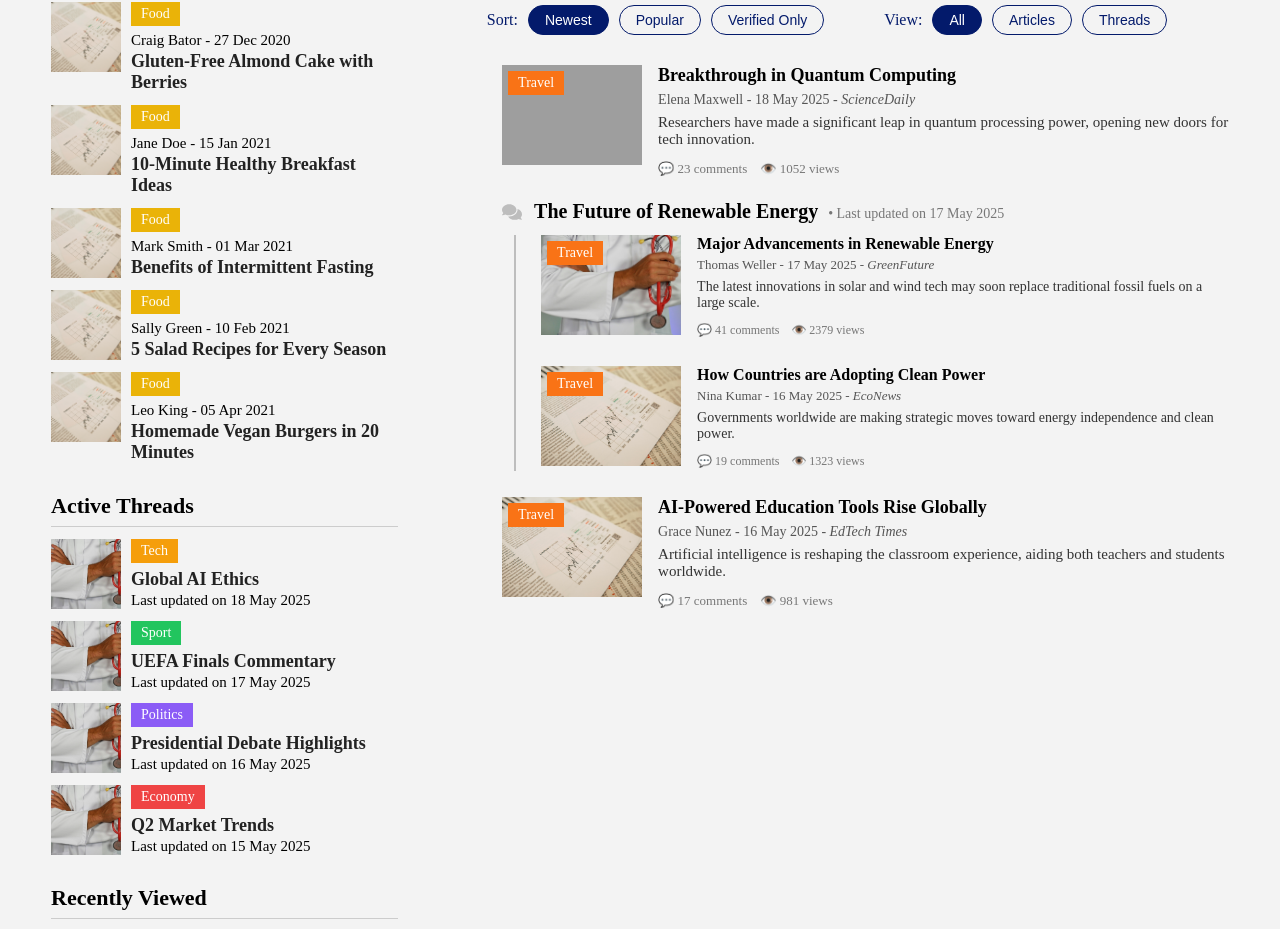
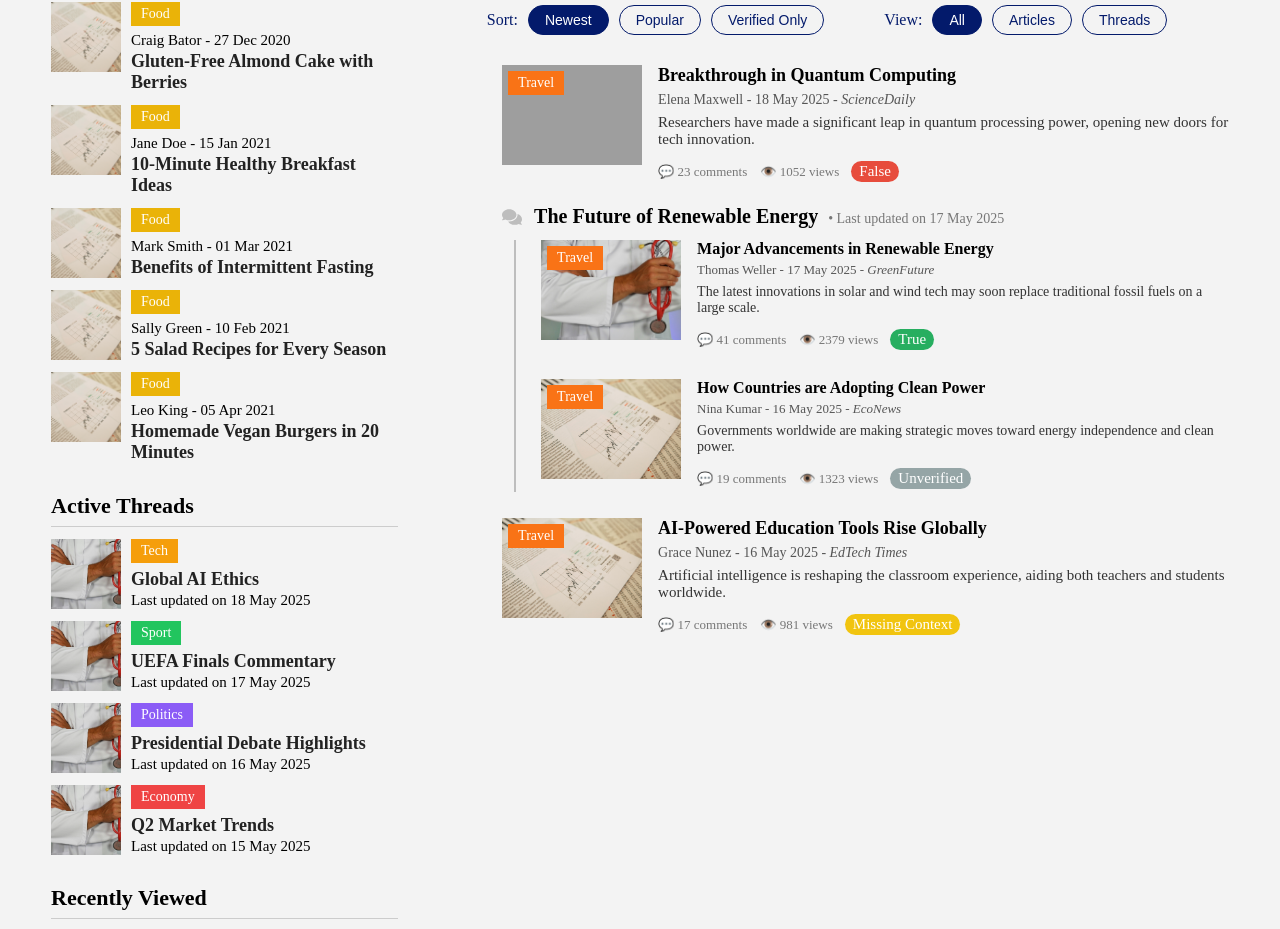
Before and after one commit to rusuioana7/Aware, a React (Vite) app in the folder front-aware/: page /home in a window 1280 px wide. Shown: the part 952-1881 px from the top of the page. Built offline with nearby package versions, Linux system fonts and the light colour scheme; grey boxes are pictures that could not be loaded; a web font is replaced by a local one.

Commit message:
credibility label

```diff
--- a/front-aware/src/components/ArticlePage/ArticleLayout.tsx
+++ b/front-aware/src/components/ArticlePage/ArticleLayout.tsx
@@ -1,4 +1,5 @@
 import React from 'react';
+import CredibilityLabel from "../Cards/Tags/CredibilityLabel.tsx";
 import {
     FaBookmark,
     FaDownload,
@@ -22,6 +23,7 @@ interface ArticleProps {
     readingTime?: string;
     commentsCount?: number;
     viewsCount?: string;
+    credibilityStatus?: 'true' | 'mostly-true' | 'missing-context' | 'false' | 'unverified';
 }
 
 const buttonStyle: React.CSSProperties = {
@@ -48,7 +50,8 @@ const Article: React.FC<ArticleProps> = ({
                                              publishedTime,
                                              readingTime,
                                              commentsCount,
-                                             viewsCount
+                                             viewsCount,
+                                             credibilityStatus,
                                          }) => {
     return (
         <article style={{
@@ -127,20 +130,8 @@ const Article: React.FC<ArticleProps> = ({
                     {readingTime && ` • ${readingTime}`}
                 </div>
 
-                <div style={{
-                    flex: 1,
-                    textAlign: 'right',
-                    minWidth: '33%',
-                    display: 'flex',
-                    justifyContent: 'flex-end',
-                    gap: '15px'
-                }}>
-                    {viewsCount && (
-                        <span><strong>{viewsCount}</strong> views</span>
-                    )}
-                    {commentsCount && (
-                        <span><strong>{commentsCount}</strong> comments</span>
-                    )}
+                <div style={{flex: 1, textAlign: 'right', minWidth: '33%'}}>
+                    {credibilityStatus && <CredibilityLabel status={credibilityStatus}/>}
                 </div>
             </div>
 
@@ -192,6 +183,26 @@ const Article: React.FC<ArticleProps> = ({
                 ))}
             </div>
 
+            <div style={{
+                display: 'flex',
+                justifyContent: 'flex-end',
+                alignItems: 'center',
+                fontSize: '14px',
+                color: '#666',
+                borderTop: '1px solid #eee',
+                paddingTop: '10px',
+                marginTop: '30px',
+                gap: '20px'
+            }}>
+                {viewsCount && (
+                    <span><strong>{viewsCount}</strong> views</span>
+                )}
+                {commentsCount && (
+                    <span><strong>{commentsCount}</strong> comments</span>
+                )}
+            </div>
+
+
         </article>
     );
 };
--- a/front-aware/src/components/Cards/ArticleLayouts/ArticleFeedLayout.tsx
+++ b/front-aware/src/components/Cards/ArticleLayouts/ArticleFeedLayout.tsx
@@ -1,6 +1,7 @@
 import React from 'react';
 import ArticleOptions from './ArticleOptions.tsx';
 import TopicTag from '../Tags/TopicTag.tsx';
+import CredibilityLabel from '../Tags/CredibilityLabel.tsx';
 
 export type ArticleFeedLayout = {
     title: string;
@@ -12,6 +13,7 @@ export type ArticleFeedLayout = {
     comments: number;
     views: number;
     image: string;
+    credibilityStatus?: 'true' | 'mostly-true' | 'missing-context' | 'false' | 'unverified';
 };
 
 type Props = {
@@ -20,6 +22,7 @@ type Props = {
     isHovered: boolean;
     onHover: (id: string | null) => void;
 };
+
 
 const ArticleFeed: React.FC<Props> = ({article, id, isHovered, onHover}) => (
     <div
@@ -51,9 +54,11 @@ const ArticleFeed: React.FC<Props> = ({article, id, isHovered, onHover}) => (
                 {article.author} - {article.date} - <span style={{fontStyle: 'italic'}}>{article.site}</span>
             </p>
             <p style={{fontSize: '15px', margin: '6px 0 8px', color: '#333'}}>{article.description}</p>
-            <p style={{fontSize: '13px', color: '#777'}}>
+            <p style={{fontSize: '13px', color: '#777', display: 'flex', alignItems: 'center'}}>
                 💬 {article.comments} comments &nbsp;&nbsp; 👁️ {article.views} views
+                {article.credibilityStatus && <CredibilityLabel status={article.credibilityStatus}/>}
             </p>
+
         </div>
     </div>
 );
--- /dev/null
+++ b/front-aware/src/components/Cards/Tags/CredibilityLabel.tsx
@@ -0,0 +1,39 @@
+import React from 'react';
+
+type CredibilityStatus = 'true' | 'mostly-true' | 'missing-context' | 'false' | 'unverified';
+
+type Props = {
+    status: CredibilityStatus;
+};
+
+const statusMap: Record<CredibilityStatus, { label: string; color: string }> = {
+    true: {label: 'True', color: '#27ae60'},
+    'mostly-true': {label: 'Mostly True', color: '#2ecc71'},
+    'missing-context': {label: 'Missing Context', color: '#f1c40f'},
+    false: {label: 'False', color: '#e74c3c'},
+    'unverified': {label: 'Unverified', color: '#95a5a6'},
+};
+
+const CredibilityLabel: React.FC<Props> = ({status}) => {
+    const {label, color} = statusMap[status];
+
+    return (
+        <span
+            style={{
+                backgroundColor: color,
+                color: '#fff',
+                padding: '2px 8px',
+                borderRadius: '12px',
+                fontSize: '15px',
+                fontWeight: 500,
+                marginLeft: '12px',
+                whiteSpace: 'nowrap',
+            }}
+            title={`This article is marked as: ${label}`}
+        >
+            {label}
+        </span>
+    );
+};
+
+export default CredibilityLabel;
--- a/front-aware/src/components/Cards/ThreadLayouts/ThreadFeedLayout.tsx
+++ b/front-aware/src/components/Cards/ThreadLayouts/ThreadFeedLayout.tsx
@@ -3,6 +3,7 @@ import {FaComments} from 'react-icons/fa';
 import ArticleOptions from '../ArticleLayouts/ArticleOptions.tsx';
 import type {ArticleFeedLayout} from '../ArticleLayouts/ArticleFeedLayout.tsx';
 import TopicTag from "../Tags/TopicTag.tsx";
+import CredibilityLabel from "../Tags/CredibilityLabel.tsx";
 
 type ThreadFeedLayout = {
     threadTitle: string;
@@ -80,8 +81,10 @@ const ThreadFeed: React.FC<Props> = ({thread, threadIndex, hoveredItemId, setHov
                                     <p style={{fontSize: '14px', margin: '6px 0 4px', color: '#333'}}>
                                         {article.description}
                                     </p>
-                                    <p style={{fontSize: '12px', color: '#777'}}>
+                                    <p style={{fontSize: '13px', color: '#777', display: 'flex', alignItems: 'center'}}>
                                         💬 {article.comments} comments &nbsp;&nbsp; 👁️ {article.views} views
+                                        {article.credibilityStatus &&
+                                            <CredibilityLabel status={article.credibilityStatus}/>}
                                     </p>
                                 </div>
                             </div>
--- a/front-aware/src/components/HomePage/Feed/Feed.tsx
+++ b/front-aware/src/components/HomePage/Feed/Feed.tsx
@@ -13,6 +13,7 @@ type Article = {
     comments: number;
     views: number;
     image: string;
+    credibilityStatus?: 'true' | 'mostly-true' | 'missing-context' | 'false' | 'unverified';
 };
 
 type Thread = {
@@ -40,6 +41,7 @@ const feedItems: FeedItem[] = [
         comments: 23,
         views: 1052,
         image: '/news1.jpg',
+        credibilityStatus: "false",
     },
     {
         isThread: true,
@@ -57,6 +59,7 @@ const feedItems: FeedItem[] = [
                 comments: 41,
                 views: 2379,
                 image: '/news2.jpg',
+                credibilityStatus: "true",
             },
             {
                 title: 'How Countries are Adopting Clean Power',
@@ -69,6 +72,7 @@ const feedItems: FeedItem[] = [
                 comments: 19,
                 views: 1323,
                 image: '/news3.jpg',
+                credibilityStatus: "unverified",
             },
         ],
     },
@@ -83,6 +87,7 @@ const feedItems: FeedItem[] = [
         comments: 17,
         views: 981,
         image: '/news3.jpg',
+        credibilityStatus: "missing-context",
     },
 ];
 
--- a/front-aware/src/pages/ArticlePage.tsx
+++ b/front-aware/src/pages/ArticlePage.tsx
@@ -32,6 +32,7 @@ Following these strategies can help remote workers feel more balanced, connected
         readingTime: '3 min read',
         commentsCount: 12,
         viewsCount: '1.2K',
+        credibilityStatus: 'mostly-true' as const
     };
 
     return (
@@ -66,6 +67,7 @@ Following these strategies can help remote workers feel more balanced, connected
                         readingTime={article.readingTime} category={''}
                         commentsCount={article.commentsCount}
                         viewsCount={article.viewsCount}
+                        credibilityStatus={article.credibilityStatus}
                     />
                     <CommentSection/>
 
```
